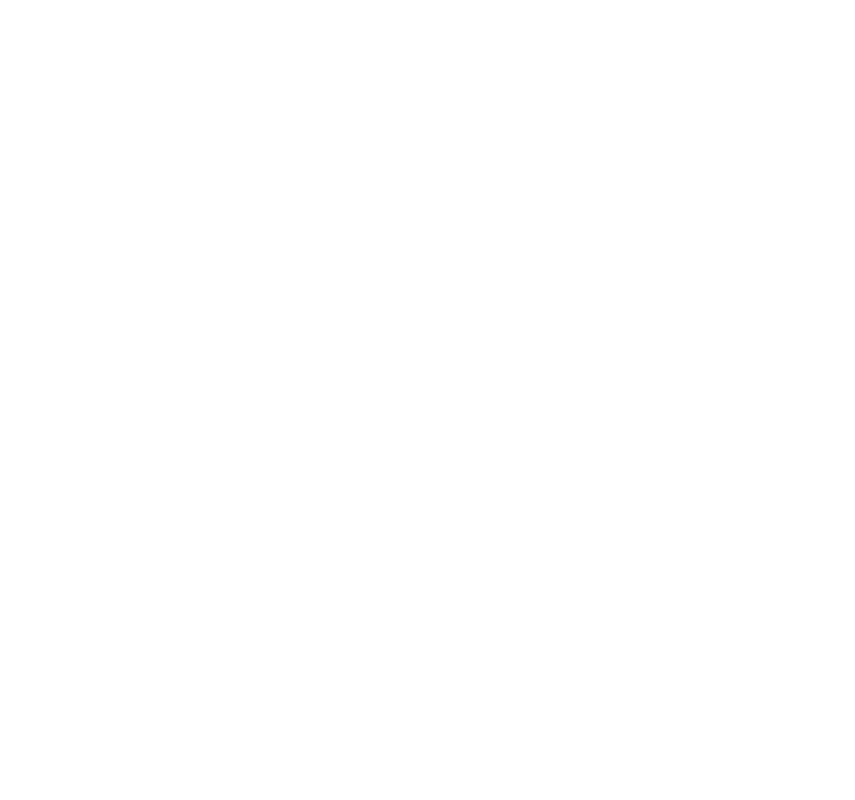
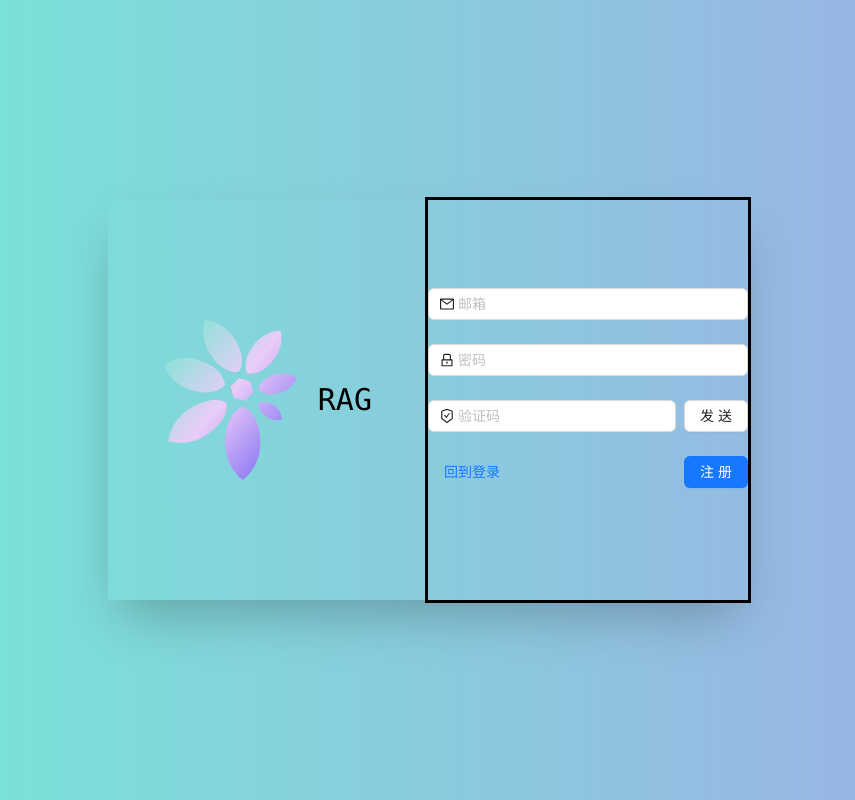
Before and after one commit to AAAkater/RAG, a Vue app in the folder front-src/: page /register in a window 1280 px wide. Before the commit this address had no page. Shown: the whole page, without its empty margins (212-1067 px from the left). Built offline with nearby package versions, Linux system fonts and the light colour scheme.

Commit message:
✨ feat(frontend): add register form

```diff
--- a/front-src/src/router/index.ts
+++ b/front-src/src/router/index.ts
@@ -37,6 +37,18 @@
   },
   {
     path: "/login",
+    meta: {
+      title: "登录",
+      noAuth: true,
+    },
+    component: () => import("@/views/login/index.vue"),
+  },
+  {
+    path: "/register",
+    meta: {
+      title: "注册",
+      noAuth: true,
+    },
     component: () => import("@/views/login/index.vue"),
   },
 ]
--- a/front-src/src/views/login/components/LoginForm.vue
+++ b/front-src/src/views/login/components/LoginForm.vue
@@ -14,6 +14,7 @@
   Checkbox,
   Button,
   Space,
+  message,
 } from "ant-design-vue"
 import { useUserStore } from "@/stores"
 import { type FormState } from "@/types"
@@ -127,12 +128,16 @@
   //   console.log(err)
   // }
 }
+const onRegisterClick = () => {
+  router.push("/register")
+}
+const onForgotClick = () => {
+  message.warning("我还在写QAQ")
+}
 </script>
 
 <template>
-  <div class="flex h-full w-1/2 items-center justify-center max-sm:w-full">
   <Form
-      name="basic"
     :wrapper-col="{ span: 24 }"
     autocomplete="off"
   >
@@ -188,12 +193,21 @@
     <!-- 注册与找回 -->
     <Form.Item>
       <div class="flex justify-between">
-          <a href="">点击注册</a>
-          <a href="">忘记密码?</a>
+        <Button
+          type="link"
+          @click="onRegisterClick"
+        >
+          点击注册
+        </Button>
+        <Button
+          @click="onForgotClick"
+          type="link"
+        >
+          忘记密码?
+        </Button>
       </div>
     </Form.Item>
   </Form>
-  </div>
 </template>
 
 <style scoped></style>
--- a/front-src/src/views/login/components/RegisterForm.vue
+++ b/front-src/src/views/login/components/RegisterForm.vue
@@ -0,0 +1,72 @@
+<script lang="ts" setup>
+import {
+  LockOutlined,
+  MailOutlined,
+  SafetyCertificateOutlined,
+} from "@ant-design/icons-vue"
+import { Button, Form, Input, message, Space } from "ant-design-vue"
+import { h } from "vue"
+import { useRouter } from "vue-router"
+const router = useRouter()
+const getEmailCaptcha = () => {}
+
+const onSubmit = () => {
+  message.info("我是注册")
+}
+
+const onLoginClick = () => {
+  router.push("/login")
+}
+</script>
+
+<template>
+  <Form
+    :wrapper-col="{ span: 24 }"
+    autocomplete="off"
+  >
+    <Form.Item>
+      <Input
+        placeholder="邮箱"
+        :prefix="h(MailOutlined)"
+      />
+    </Form.Item>
+    <Form.Item>
+      <Input
+        placeholder="密码"
+        :prefix="h(LockOutlined)"
+      />
+    </Form.Item>
+    <Form.Item>
+      <Space>
+        <Input
+          placeholder="验证码"
+          :prefix="h(SafetyCertificateOutlined)"
+        />
+        <Button
+          type="default"
+          @click="getEmailCaptcha"
+        >
+          发送
+        </Button>
+      </Space>
+    </Form.Item>
+    <Form.Item>
+      <div class="flex justify-between">
+        <Button
+          type="link"
+          @click="onLoginClick"
+        >
+          回到登录
+        </Button>
+        <Button
+          type="primary"
+          @click="onSubmit"
+        >
+          注册
+        </Button>
+      </div>
+    </Form.Item>
+  </Form>
+</template>
+
+<style lang="css" scoped></style>
--- a/front-src/src/views/login/index.vue
+++ b/front-src/src/views/login/index.vue
@@ -1,6 +1,11 @@
 <script setup lang="ts">
 import LoginLogo from "./components/LoginLogo.vue"
 import LoginForm from "./components/LoginForm.vue"
+import RegisterForm from "./components/RegisterForm.vue"
+import { computed, ref } from "vue"
+import { useRoute } from "vue-router"
+const route = useRoute()
+const isLogin = ref(computed(() => route.path === "/login"))
 </script>
 
 <template>
@@ -13,7 +18,12 @@
   >
     <div :class="['h-1/2 w-1/2 min-w-80', 'flex shadow-2xl']">
       <LoginLogo />
-      <LoginForm />
+      <div
+        class="flex h-full w-1/2 items-center justify-center outline max-sm:w-full"
+      >
+        <LoginForm v-if="isLogin" />
+        <RegisterForm v-else />
+      </div>
     </div>
   </div>
 </template>
```
Lines whose indentation alone changed are shown as unchanged.
